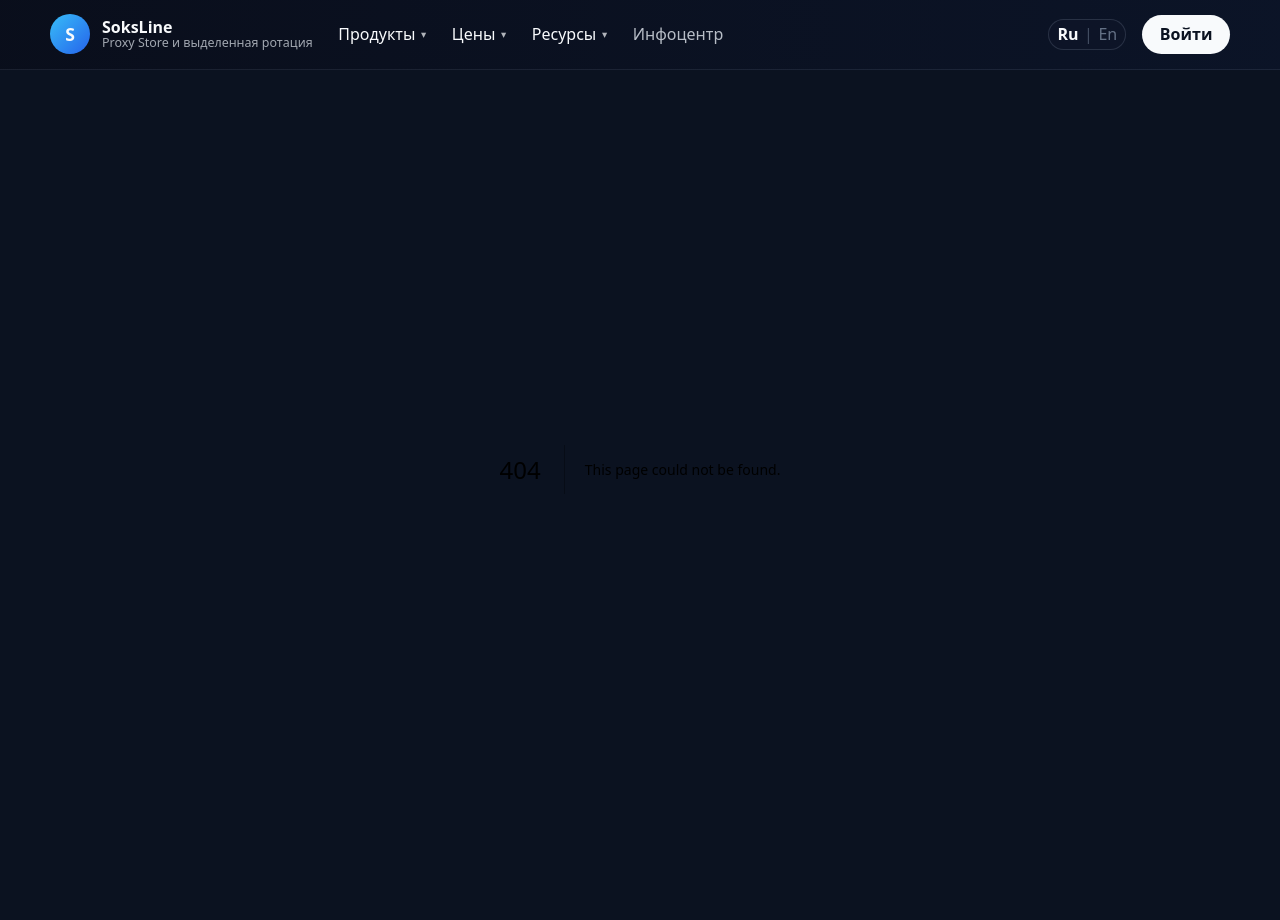
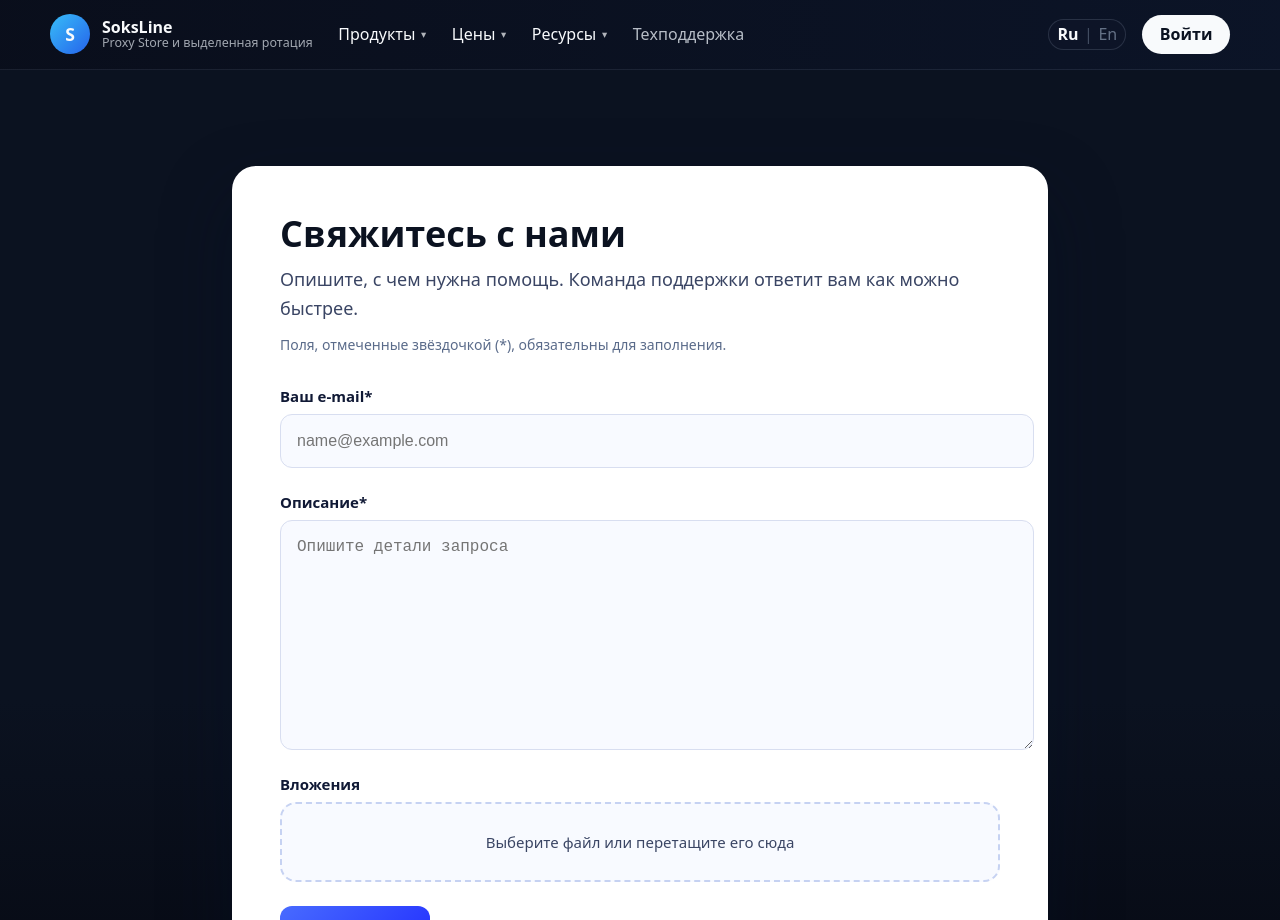
Before and after one commit to VektorSm/soksline-proxy-store, a Next.js app: page /help-center in a window 1280 px wide. Before the commit this address had no page. Shown: the top 920 px of the page. Before the commit the page ends 870 px from the top, so only its background shows below. Built offline with nearby package versions, Linux system fonts and the light colour scheme.

Commit message:
feat: add help center contact page

```diff
--- /dev/null
+++ b/app/help-center/HelpCenterPage.tsx
@@ -0,0 +1,154 @@
+"use client";
+
+import { ChangeEvent, useMemo, useState } from "react";
+
+import { useLocale } from "../../components/LocaleContext";
+import type { Locale } from "../../components/LocaleContext";
+
+import styles from "./page.module.css";
+
+type HelpCenterCopy = {
+  title: string;
+  description: string;
+  requiredNote: string;
+  email: {
+    label: string;
+    placeholder: string;
+  };
+  descriptionField: {
+    label: string;
+    placeholder: string;
+  };
+  attachments: {
+    label: string;
+    helper: string;
+  };
+  submitLabel: string;
+};
+
+const HELP_CENTER_COPY: Record<Locale, HelpCenterCopy> = {
+  en: {
+    title: "Contact Us",
+    description:
+      "Let us know how we can help. A member of our support staff will respond as soon as possible.",
+    requiredNote: "Fields marked with an asterisk (*) are required.",
+    email: {
+      label: "Your email address*",
+      placeholder: "name@example.com",
+    },
+    descriptionField: {
+      label: "Description*",
+      placeholder: "Please enter the details of your request.",
+    },
+    attachments: {
+      label: "Attachments",
+      helper: "Choose a file or drag and drop here",
+    },
+    submitLabel: "Submit",
+  },
+  ru: {
+    title: "Свяжитесь с нами",
+    description:
+      "Опишите, с чем нужна помощь. Команда поддержки ответит вам как можно быстрее.",
+    requiredNote: "Поля, отмеченные звёздочкой (*), обязательны для заполнения.",
+    email: {
+      label: "Ваш e-mail*",
+      placeholder: "name@example.com",
+    },
+    descriptionField: {
+      label: "Описание*",
+      placeholder: "Опишите детали запроса",
+    },
+    attachments: {
+      label: "Вложения",
+      helper: "Выберите файл или перетащите его сюда",
+    },
+    submitLabel: "Отправить",
+  },
+};
+
+export default function HelpCenterPage() {
+  const { locale } = useLocale();
+  const copy = HELP_CENTER_COPY[locale];
+  const [fileLabel, setFileLabel] = useState<string | null>(null);
+
+  const attachmentText = useMemo(() => fileLabel ?? copy.attachments.helper, [copy.attachments.helper, fileLabel]);
+
+  const handleFileChange = (event: ChangeEvent<HTMLInputElement>) => {
+    const files = event.target.files;
+    if (!files || files.length === 0) {
+      setFileLabel(null);
+      return;
+    }
+
+    const names = Array.from(files)
+      .map(file => file.name)
+      .slice(0, 3);
+
+    const formatted = files.length > 3 ? `${names.join(", ")} +${files.length - 3}` : names.join(", ");
+    setFileLabel(formatted);
+  };
+
+  return (
+    <main className={styles.page}>
+      <section className={styles.panel} aria-labelledby="help-center-title">
+        <header className={styles.header}>
+          <h1 id="help-center-title" className={styles.title}>
+            {copy.title}
+          </h1>
+          <p className={styles.description}>{copy.description}</p>
+          <p className={styles.note}>{copy.requiredNote}</p>
+        </header>
+
+        <form className={styles.form}>
+          <div className={styles.field}>
+            <label className={styles.label} htmlFor="contact-email">
+              {copy.email.label}
+            </label>
+            <input
+              id="contact-email"
+              name="email"
+              type="email"
+              required
+              className={styles.input}
+              placeholder={copy.email.placeholder}
+            />
+          </div>
+
+          <div className={styles.field}>
+            <label className={styles.label} htmlFor="contact-description">
+              {copy.descriptionField.label}
+            </label>
+            <textarea
+              id="contact-description"
+              name="description"
+              required
+              className={`${styles.input} ${styles.textarea}`}
+              placeholder={copy.descriptionField.placeholder}
+              rows={8}
+            />
+          </div>
+
+          <div className={styles.field}>
+            <span className={styles.label}>{copy.attachments.label}</span>
+            <label className={styles.dropzone} htmlFor="contact-attachments">
+              <input
+                id="contact-attachments"
+                name="attachments"
+                type="file"
+                className={styles.fileInput}
+                multiple
+                onChange={handleFileChange}
+              />
+              <span>{attachmentText}</span>
+            </label>
+          </div>
+
+          <button type="submit" className={styles.submit}>
+            {copy.submitLabel}
+          </button>
+        </form>
+      </section>
+    </main>
+  );
+}
--- /dev/null
+++ b/app/help-center/page.module.css
@@ -0,0 +1,163 @@
+.page {
+  min-height: calc(100vh - 72px);
+  display: flex;
+  align-items: flex-start;
+  justify-content: center;
+  padding: 96px 16px 120px;
+  background: linear-gradient(180deg, rgba(11, 18, 32, 0.92) 0%, rgba(11, 18, 32, 0.98) 60%, #05070f 100%);
+}
+
+.panel {
+  width: 100%;
+  max-width: 720px;
+  background: #ffffff;
+  border-radius: 24px;
+  box-shadow: 0 30px 70px rgba(5, 14, 36, 0.35);
+  padding: 48px;
+  display: flex;
+  flex-direction: column;
+  gap: 32px;
+}
+
+.header {
+  display: flex;
+  flex-direction: column;
+  gap: 12px;
+}
+
+.title {
+  margin: 0;
+  font-size: 36px;
+  line-height: 1.1;
+  color: #0b1220;
+}
+
+.description {
+  margin: 0;
+  color: #3a4564;
+  font-size: 18px;
+  line-height: 1.6;
+}
+
+.note {
+  margin: 0;
+  font-size: 14px;
+  color: #5a6b8a;
+}
+
+.form {
+  display: flex;
+  flex-direction: column;
+  gap: 24px;
+}
+
+.field {
+  display: flex;
+  flex-direction: column;
+  gap: 8px;
+}
+
+.label {
+  font-weight: 600;
+  font-size: 15px;
+  color: #101935;
+}
+
+.input {
+  width: 100%;
+  border-radius: 12px;
+  border: 1px solid #d8def0;
+  padding: 14px 16px;
+  font-size: 16px;
+  line-height: 1.5;
+  color: #0b1220;
+  background-color: #f8faff;
+  transition: border-color 0.2s ease, box-shadow 0.2s ease;
+}
+
+.input:focus {
+  outline: none;
+  border-color: #3c6df0;
+  box-shadow: 0 0 0 4px rgba(60, 109, 240, 0.15);
+}
+
+.textarea {
+  min-height: 200px;
+  resize: vertical;
+}
+
+.dropzone {
+  border: 2px dashed #c6d2f2;
+  border-radius: 16px;
+  padding: 28px 24px;
+  text-align: center;
+  color: #3a4564;
+  font-size: 15px;
+  cursor: pointer;
+  background: #f8faff;
+  transition: border-color 0.2s ease, background-color 0.2s ease;
+}
+
+.dropzone:hover,
+.dropzone:focus-within {
+  border-color: #3c6df0;
+  background: #eef3ff;
+}
+
+.fileInput {
+  display: none;
+}
+
+.submit {
+  align-self: flex-start;
+  border: none;
+  border-radius: 12px;
+  background: linear-gradient(135deg, #486bff 0%, #2330ff 100%);
+  color: #ffffff;
+  font-size: 16px;
+  font-weight: 600;
+  padding: 14px 32px;
+  cursor: pointer;
+  transition: transform 0.2s ease, box-shadow 0.2s ease;
+}
+
+.submit:hover {
+  transform: translateY(-1px);
+  box-shadow: 0 14px 30px rgba(35, 48, 255, 0.25);
+}
+
+.submit:focus {
+  outline: none;
+  box-shadow: 0 0 0 4px rgba(35, 48, 255, 0.2);
+}
+
+@media (max-width: 768px) {
+  .page {
+    padding: 72px 16px 96px;
+  }
+
+  .panel {
+    padding: 32px;
+    border-radius: 20px;
+  }
+
+  .title {
+    font-size: 30px;
+  }
+}
+
+@media (max-width: 480px) {
+  .panel {
+    padding: 28px 20px;
+    border-radius: 18px;
+  }
+
+  .title {
+    font-size: 26px;
+  }
+
+  .submit {
+    width: 100%;
+    text-align: center;
+  }
+}
--- /dev/null
+++ b/app/help-center/page.tsx
@@ -0,0 +1,10 @@
+import HelpCenterPage from "./HelpCenterPage";
+
+export const metadata = {
+  title: "Help Center | SoksLine",
+  description: "Reach out to the SoksLine support team for assistance.",
+};
+
+export default function Page() {
+  return <HelpCenterPage />;
+}
--- a/components/HeaderNav.tsx
+++ b/components/HeaderNav.tsx
@@ -138,7 +138,7 @@ const NAV_CONTENT: Record<Locale, NavigationCopy> = {
         ],
       },
     ],
-    auxLinks: [{ label: "Инфоцентр", href: "https://soksline.com/support" }],
+    auxLinks: [{ label: "Техподдержка", href: "/help-center" }],
   },
   en: {
     navLabel: "Primary navigation",
@@ -246,7 +246,7 @@ const NAV_CONTENT: Record<Locale, NavigationCopy> = {
         ],
       },
     ],
-    auxLinks: [{ label: "Help Center", href: "https://soksline.com/support" }],
+    auxLinks: [{ label: "Help Center", href: "/help-center" }],
   },
 };
 
```
